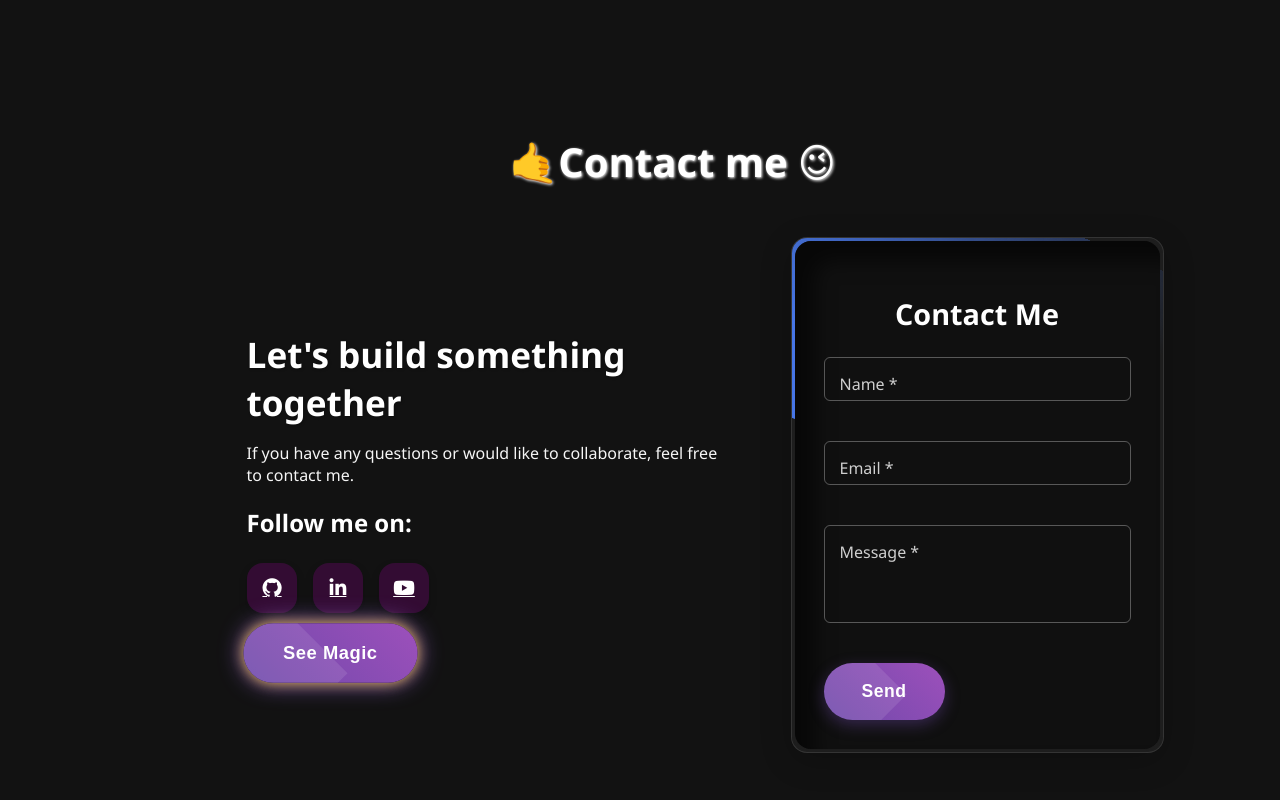
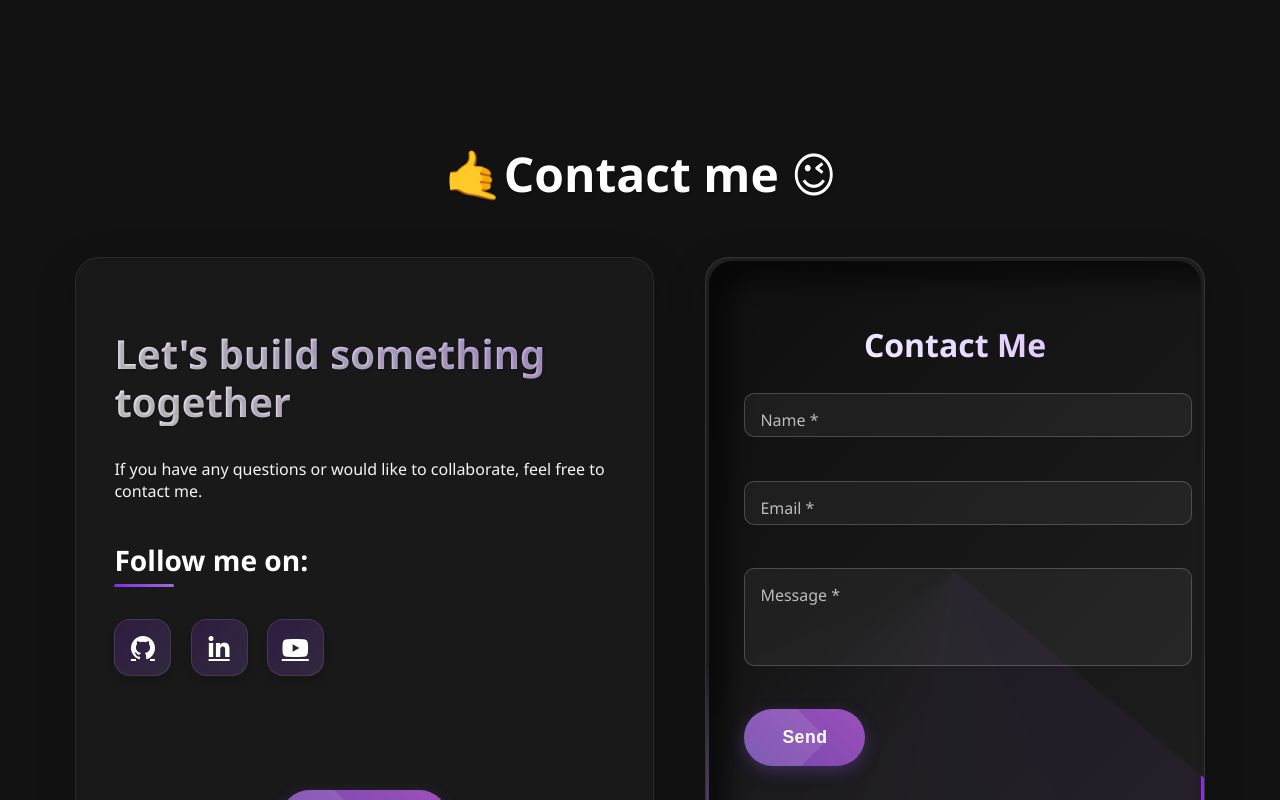
Before and after one commit to Dev-Amna/Amna-Ashraf, a React (Vite) app: page / in a window 1280 px wide. Shown: the part 3780-4580 px from the top of the page. Built offline with nearby package versions, Linux system fonts and the light colour scheme.

Commit message:
update style

```diff
--- a/src/Contact/Contact.css
+++ b/src/Contact/Contact.css
@@ -1,7 +1,7 @@
 .contact-section {
   text-align: center;
   min-height: 100vh;
-  width: 100%;
+  /* width: 100%; */
   display: flex;
   flex-direction: column;
   justify-content: flex-start;
@@ -18,8 +18,9 @@
   font-weight: 700;
   color: #fff;
   margin-bottom: 3rem;
-  text-shadow: 1px 1px 3px;
+  text-shadow: 1px 1px 3px ;
 }
+
 
 .contact-container {
   display: flex;
@@ -94,6 +95,12 @@
   width: 100%;
   height: 100%;
 }
+form{
+  display: flex;
+  justify-content: center;
+  align-items: center;
+  width: 350px;
+}
 
 /* Form Content */
 .formContent {
@@ -110,6 +117,7 @@
   border: 1px solid rgba(255, 255, 255, 0.1);
   box-shadow: 0 8px 32px rgba(0, 0, 0, 0.2);
   overflow: hidden;
+
 }
 
 .form-title {
@@ -156,6 +164,8 @@
   color: rgba(255, 255, 255, 0.5);
 }
 
+
+
 /* Responsive Design */
 @media (max-width: 900px) {
   .contact-container {
@@ -180,6 +190,7 @@
     justify-content: center;
   }
 
+
   .formContent {
     padding: 1.5rem;
   }
@@ -195,7 +206,7 @@
   border-radius: 8px;
   font-size: 14px;
   font-weight: 500;
-  box-shadow: 0 4px 8px rgba(0, 0, 0, 0.2);
+  box-shadow: 0 4px 8px rgba(0,0,0,0.2);
   z-index: 9999;
   opacity: 0.95;
   animation: fadeInOut 3s ease forwards;
@@ -210,23 +221,11 @@
 }
 
 @keyframes fadeInOut {
-  0% {
-    opacity: 0;
-    transform: translateY(-20px);
-  }
-  10% {
-    opacity: 1;
-    transform: translateY(0);
-  }
-  90% {
-    opacity: 1;
-  }
-  100% {
-    opacity: 0;
-    transform: translateY(-20px);
-  }
-}
-.formContent input:-webkit-autofill,
+  0% { opacity: 0; transform: translateY(-20px); }
+  10% { opacity: 1; transform: translateY(0); }
+  90% { opacity: 1; }
+  100% { opacity: 0; transform: translateY(-20px); }
+}.formContent input:-webkit-autofill,
 .formContent textarea:-webkit-autofill {
   -webkit-box-shadow: 0 0 0 1000px transparent inset !important;
   -webkit-text-fill-color: #fff !important;
@@ -295,6 +294,7 @@
 
 .input-group input,
 .input-group textarea {
+
   padding: 1rem 0.75rem 0.5rem;
   font-size: 1rem;
   color: #fff;
@@ -307,8 +307,8 @@
 
 .input-group input:focus,
 .input-group textarea:focus {
-  border-color: rgba(128, 0, 128, 0.7);
-  background-color: rgba(128, 0, 128, 0.1);
+  border-color: rgba(128,0,128,0.7);
+  background-color: rgba(128,0,128,0.1);
 }
 
 .input-group label {
@@ -316,10 +316,11 @@
   left: 12px;
   top: 1rem;
   font-size: 1rem;
-  color: rgba(255, 255, 255, 0.8);
+  color: rgba(255,255,255,0.8);
   pointer-events: none;
   transition: 0.2s ease;
   padding: 0 4px;
+
 }
 
 .input-group input:focus + label,
@@ -329,7 +330,7 @@
   top: -0.6rem;
   font-size: 0.8rem;
   color: white;
-  background: rgba(255, 255, 255, 0.05);
+  background: rgba(255,255,255,0.05);
   border-radius: 4px;
 }
 
@@ -360,7 +361,10 @@
   height: 150%;
   top: -25%;
   left: -25%;
-  background-image: conic-gradient(var(--accent) 20deg, transparent 120deg);
+  background-image: conic-gradient(
+    var(--accent) 20deg,
+    transparent 120deg
+  );
   animation: rotateBorder 3s linear infinite;
   z-index: -2;
 }
@@ -377,58 +381,441 @@
 }
 
 @keyframes rotateBorder {
-  0% {
-    transform: rotate(0deg);
+  0% { transform: rotate(0deg); }
+  100% { transform: rotate(-360deg); }
+}
+
+.contact-section {
+  text-align: center;
+  min-height: 100vh;
+  display: flex;
+  flex-direction: column;
+  justify-content: flex-start;
+  align-items: center;
+  padding: 2rem;
+  position: relative;
+  overflow: hidden;
+}
+
+.contact-title {
+  text-align: center;
+  width: 100%;
+  font-size: clamp(2rem, 5vw, 3rem); /* Responsive font size */
+  font-weight: 700;
+  color: #fff;
+  margin-bottom: clamp(2rem, 4vw, 4rem);
+  text-shadow: 1px 1px 3px rgba(0, 0, 0, 0.3);
+}
+
+.contact-container {
+  display: flex;
+  justify-content: center;
+  align-items: stretch; /* Changed from center for equal height */
+  gap: clamp(2rem, 4vw, 4rem); /* Responsive gap */
+  max-width: 1400px; /* Slightly larger max width */
+  width: 100%;
+  z-index: 2;
+}
+
+/* Follow Section - IMPROVED */
+.follow {
+  width: 100%;
+  max-width: 500px;
+  text-align: left;
+  z-index: 1;
+  display: flex;
+  flex-direction: column;
+  justify-content: center;
+  padding: clamp(1.5rem, 3vw, 2.5rem);
+  background: rgba(255, 255, 255, 0.03);
+  border-radius: 1.5rem;
+  backdrop-filter: blur(10px);
+  border: 1px solid rgba(255, 255, 255, 0.08);
+  box-shadow: 0 12px 40px rgba(0, 0, 0, 0.2);
+  transition: transform 0.3s ease, box-shadow 0.3s ease;
+}
+
+.follow:hover {
+  transform: translateY(-5px);
+  box-shadow: 0 16px 48px rgba(0, 0, 0, 0.3);
+}
+
+.follow h1 {
+  font-size: clamp(1.8rem, 3.5vw, 2.5rem);
+  margin-bottom: 1rem;
+  color: #fff;
+  font-weight: 700;
+  line-height: 1.2;
+  background: linear-gradient(45deg, #fff, #d4b5ff);
+  -webkit-background-clip: text;
+  -webkit-text-fill-color: transparent;
+  background-clip: text;
+}
+
+.follow .subtitle {
+  font-size: clamp(1rem, 1.8vw, 1.2rem);
+  margin-bottom: clamp(1.5rem, 3vw, 2.5rem);
+  color: rgba(255, 255, 255, 0.85);
+  line-height: 1.7;
+  font-weight: 300;
+}
+
+.follow h2 {
+  font-size: clamp(1.3rem, 2.2vw, 1.8rem);
+  margin-bottom: 1.5rem;
+  color: #fff;
+  font-weight: 600;
+  position: relative;
+  display: inline-block;
+}
+
+.follow h2::after {
+  content: '';
+  position: absolute;
+  left: 0;
+  bottom: -8px;
+  width: 60px;
+  height: 3px;
+  background: linear-gradient(90deg, #8a2be2, #9370db);
+  border-radius: 2px;
+}
+
+.follow ul {
+  width: 100%;
+  display: flex;
+  padding: 0;
+  gap: clamp(0.8rem, 1.5vw, 1.2rem);
+  margin-bottom: clamp(1.5rem, 3vw, 2.5rem);
+  flex-wrap: wrap;
+}
+
+.follow ul li {
+  list-style: none;
+  width: clamp(45px, 6vw, 55px);
+  height: clamp(45px, 6vw, 55px);
+  display: flex;
+  align-items: center;
+  justify-content: center;
+  background: linear-gradient(135deg, rgba(138, 43, 226, 0.2), rgba(147, 112, 219, 0.2));
+  border-radius: 16px;
+  cursor: pointer;
+  transition: all 0.4s cubic-bezier(0.175, 0.885, 0.32, 1.275);
+  box-shadow: 0 6px 12px rgba(0, 0, 0, 0.15);
+  border: 1px solid rgba(255, 255, 255, 0.1);
+  position: relative;
+  overflow: hidden;
+}
+
+.follow ul li::before {
+  content: '';
+  position: absolute;
+  top: 0;
+  left: -100%;
+  width: 100%;
+  height: 100%;
+  background: linear-gradient(90deg, transparent, rgba(255, 255, 255, 0.1), transparent);
+  transition: 0.5s;
+}
+
+.follow ul li:hover::before {
+  left: 100%;
+}
+
+.follow ul li:hover {
+  transform: translateY(-8px) scale(1.05);
+  background: linear-gradient(135deg, rgba(138, 43, 226, 0.4), rgba(147, 112, 219, 0.4));
+  box-shadow: 0 12px 24px rgba(138, 43, 226, 0.3);
+}
+
+.follow ul li a {
+  color: white;
+  font-size: clamp(1.2rem, 2vw, 1.5rem);
+  display: flex;
+  align-items: center;
+  justify-content: center;
+  width: 100%;
+  height: 100%;
+  z-index: 1;
+}
+
+/* Magic Button Container */
+.magic-container {
+  margin-top: auto;
+  display: flex;
+  justify-content: center;
+}
+
+/* Form styles */
+form {
+  display: flex;
+  justify-content: center;
+  align-items: center;
+  width: 100%;
+  max-width: 500px;
+}
+
+.formContent {
+  display: flex;
+  flex-direction: column;
+  text-align: left;
+  width: 100%;
+  max-width: 500px;
+  padding: clamp(1.5rem, 3vw, 2.5rem);
+  gap: 1.2rem;
+  background: rgba(255, 255, 255, 0.05);
+  border-radius: 1.5rem;
+  backdrop-filter: blur(10px);
+  border: 1px solid rgba(255, 255, 255, 0.1);
+  box-shadow: 0 12px 40px rgba(0, 0, 0, 0.2);
+  position: relative;
+  overflow: hidden;
+}
+
+.formContent::before {
+  content: "";
+  position: absolute;
+  width: 200%;
+  height: 200%;
+  top: -50%;
+  left: -50%;
+  background-image: conic-gradient(
+    from 0deg,
+    #8a2be2 0deg,
+    #9370db 60deg,
+    transparent 120deg
+  );
+  animation: rotateBorder 4s linear infinite;
+  z-index: -2;
+}
+
+.formContent::after {
+  content: "";
+  position: absolute;
+  inset: 3px;
+  background: linear-gradient(135deg, rgba(16, 16, 16, 0.95), rgba(32, 32, 32, 0.95));
+  border-radius: inherit;
+  z-index: -1;
+  box-shadow: inset 20px 20px 20px rgba(0, 0, 0, 0.5);
+}
+
+@keyframes rotateBorder {
+  0% { transform: rotate(0deg); }
+  100% { transform: rotate(360deg); }
+}
+
+.form-title {
+  font-size: clamp(1.5rem, 2.5vw, 2rem);
+  margin-bottom: 0.5rem;
+  text-align: center;
+  color: #fff;
+  font-weight: 600;
+  background: linear-gradient(45deg, #fff, #d4b5ff);
+  -webkit-background-clip: text;
+  -webkit-text-fill-color: transparent;
+  background-clip: text;
+}
+
+.input-group {
+  position: relative;
+  margin-bottom: 1.5rem;
+}
+
+.input-group input,
+.input-group textarea {
+  width: 100%;
+  padding: 1rem 0.75rem 0.5rem;
+  font-size: 1rem;
+  color: #fff;
+  background: rgba(255, 255, 255, 0.05);
+  border: 1px solid rgba(255, 255, 255, 0.2);
+  border-radius: 10px;
+  outline: none;
+  resize: none;
+  transition: all 0.3s ease;
+}
+
+.input-group input:focus,
+.input-group textarea:focus {
+  border-color: rgba(138, 43, 226, 0.7);
+  background: rgba(138, 43, 226, 0.1);
+  box-shadow: 0 0 0 3px rgba(138, 43, 226, 0.1);
+}
+
+.input-group label {
+  position: absolute;
+  left: 12px;
+  top: 1rem;
+  font-size: 1rem;
+  color: rgba(255, 255, 255, 0.7);
+  pointer-events: none;
+  transition: 0.2s ease;
+  padding: 0 4px;
+  background: transparent;
+}
+
+.input-group input:focus + label,
+.input-group input:not(:placeholder-shown) + label,
+.input-group textarea:focus + label,
+.input-group textarea:not(:placeholder-shown) + label {
+  top: -0.6rem;
+  font-size: 0.85rem;
+  color: #d4b5ff;
+  background: rgba(16, 16, 16, 0.9);
+  padding: 0 8px;
+}
+
+/* Enhanced Responsive Design */
+@media (min-width: 1200px) {
+  .contact-container {
+    align-items: stretch;
   }
-  100% {
-    transform: rotate(-360deg);
+
+  .follow {
+    min-height: 550px;
+  }
+
+  .formContent {
+    min-height: 550px;
   }
 }
 
-/* Keep button animations but remove centering */
-.magic-container {
-  margin-top: 20px;
-}
+@media (max-width: 1100px) {
+  .contact-container {
+    flex-direction: column;
+    align-items: center;
+    gap: 3rem;
+  }
 
-/* MyButton animation */
-.magic-button {
-  padding: 12px 25px;
-  font-size: 16px;
-  background: linear-gradient(45deg, #ff6f61, #ffcc00, #6a5cff);
-  color: #fff;
-  border: none;
-  border-radius: 50px;
-  cursor: pointer;
-  transition: transform 0.3s, box-shadow 0.3s;
-  animation: glow 2s infinite alternate, bounce 2s infinite;
-}
+  .follow,
+  .formContent {
+    width: 100%;
+    max-width: 600px;
+  }
 
-/* Glow animation */
-@keyframes glow {
-  0% {
-    box-shadow: 0 0 10px #ff6f61, 0 0 20px #ffcc00;
+  .follow {
+    text-align: center;
   }
-  50% {
-    box-shadow: 0 0 20px #6a5cff, 0 0 30px #ff6f61;
+
+  .follow h2::after {
+    left: 50%;
+    transform: translateX(-50%);
   }
-  100% {
-    box-shadow: 0 0 10px #ffcc00, 0 0 20px #6a5cff;
+
+  .follow ul {
+    justify-content: center;
   }
 }
 
-/* Bounce animation */
-@keyframes bounce {
-  0%,
-  100% {
-    transform: translateY(0px) scale(1);
+@media (max-width: 768px) {
+  .contact-section {
+    padding: 1.5rem 1rem;
+    min-height: auto;
   }
-  50% {
-    transform: translateY(-10px) scale(1.05);
+
+  .contact-title {
+    margin-bottom: 2rem;
+  }
+
+  .follow,
+  .formContent {
+    padding: 1.5rem;
+    border-radius: 1rem;
+  }
+
+  .follow ul {
+    gap: 1rem;
+  }
+
+  .follow ul li {
+    width: 50px;
+    height: 50px;
+  }
+
+  .input-group input,
+  .input-group textarea {
+    padding: 0.9rem 0.75rem 0.4rem;
   }
 }
 
-/* Hover effect */
-.magic-button:hover {
-  transform: scale(1.2) rotate(-5deg);
-  box-shadow: 0 0 25px #ffcc00, 0 0 50px #ff6f61, 0 0 75px #6a5cff;
+@media (max-width: 480px) {
+  .contact-section {
+    padding: 1rem 0.8rem;
+  }
+
+  .follow,
+  .formContent {
+    padding: 1.2rem;
+  }
+
+  .follow h1 {
+    font-size: 1.6rem;
+  }
+
+  .follow .subtitle {
+    font-size: 0.95rem;
+    line-height: 1.6;
+  }
+
+  .follow ul {
+    gap: 0.8rem;
+  }
+
+  .follow ul li {
+    width: 45px;
+    height: 45px;
+  }
+
+  .form-title {
+    font-size: 1.4rem;
+  }
+
+  .input-group {
+    margin-bottom: 1rem;
+  }
 }
+
+/* Dark mode support */
+@media (prefers-color-scheme: dark) {
+  .follow,
+  .formContent {
+    background: rgba(0, 0, 0, 0.4);
+  }
+}
+
+/* Reduced motion support */
+@media (prefers-reduced-motion: reduce) {
+  .follow ul li,
+  .formContent::before,
+  .input-group input,
+  .input-group textarea {
+    transition: none;
+    animation: none;
+  }
+
+  .follow:hover {
+    transform: none;
+  }
+
+  .follow ul li:hover {
+    transform: none;
+  }
+
+  .formContent::before {
+    display: none;
+  }
+}
+
+/* Touch device optimizations */
+@media (hover: none) and (pointer: coarse) {
+  .follow ul li:hover {
+    transform: none;
+  }
+
+  .follow:hover {
+    transform: none;
+  }
+
+  .follow ul li:active {
+    transform: scale(0.95);
+  }
+}
```
